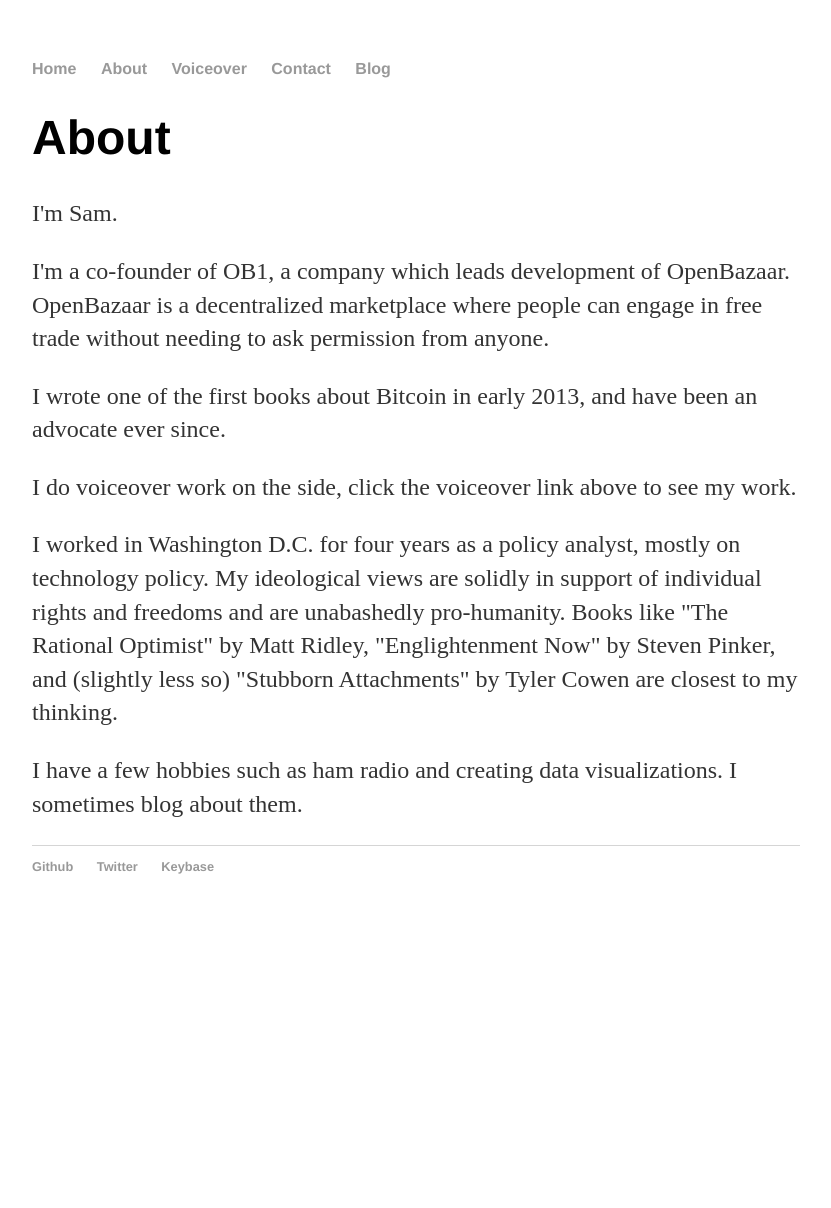
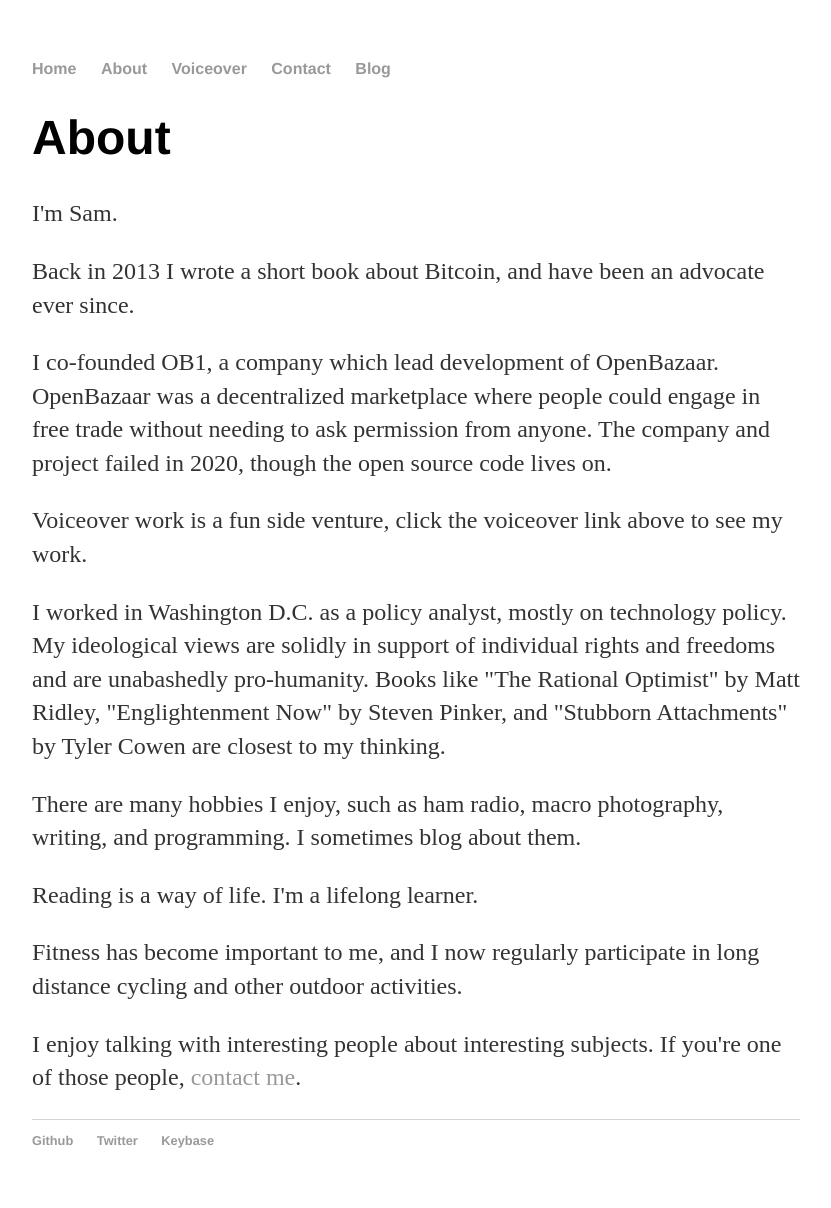
Before and after one commit to SamPatt/sampatt.com, a Jekyll site: the page about.html, which Jekyll copies as it is, in a window 1280 px wide. Shown: the whole page, without its empty margins (224-1055 px from the left). Built offline with Jekyll 4.4.1, drawn with Linux system fonts in a browser that asks for light colours; before the commit the page ends 934 px from its top, so only the background shows below that.

Commit message:
Update about and index page text and add photo

```diff
--- a/about.html
+++ b/about.html
@@ -19,11 +19,14 @@
     		<div class="blurb">
         		<h1>About</h1>
           <p>I'm Sam.</p>
-		  <p>I'm a co-founder of OB1, a company which leads development of OpenBazaar. OpenBazaar is a decentralized marketplace where people can engage in free trade without needing to ask permission from anyone.</p>
-		  <p>I wrote one of the first books about Bitcoin in early 2013, and have been an advocate ever since.</p>
-		  <p>I do voiceover work on the side, click the voiceover link above to see my work.</p>
-		  <p>I worked in Washington D.C. for four years as a policy analyst, mostly on technology policy. My ideological views are solidly in support of individual rights and freedoms and are unabashedly pro-humanity. Books like "The Rational Optimist" by Matt Ridley, "Englightenment Now" by Steven Pinker, and (slightly less so) "Stubborn Attachments" by Tyler Cowen are closest to my thinking.</p>
-		  <p>I have a few hobbies such as ham radio and creating data visualizations. I sometimes blog about them.</p>
+		  <p>Back in 2013 I wrote a short book about Bitcoin, and have been an advocate ever since.</p>
+		  <p>I co-founded OB1, a company which lead development of OpenBazaar. OpenBazaar was a decentralized marketplace where people could engage in free trade without needing to ask permission from anyone. The company and project failed in 2020, though the open source code lives on.</p>
+		  <p>Voiceover work is a fun side venture, click the voiceover link above to see my work.</p>
+		  <p>I worked in Washington D.C. as a policy analyst, mostly on technology policy. My ideological views are solidly in support of individual rights and freedoms and are unabashedly pro-humanity. Books like "The Rational Optimist" by Matt Ridley, "Englightenment Now" by Steven Pinker, and "Stubborn Attachments" by Tyler Cowen are closest to my thinking.</p>
+		  <p>There are many hobbies I enjoy, such as ham radio, macro photography, writing, and programming. I sometimes blog about them.</p>
+		  <p>Reading is a way of life. I'm a lifelong learner.</p>
+		  <p>Fitness has become important to me, and I now regularly participate in long distance cycling and other outdoor activities.</p>
+		  <p>I enjoy talking with interesting people about interesting subjects. If you're one of those people, <a href="/contact">contact me</a>.</p>
 			</div><!-- /.blurb -->
 		</div><!-- /.container -->
 
--- a/index.html
+++ b/index.html
@@ -18,9 +18,10 @@
 		<div class="container">
     		<div class="blurb">
 				<h1>SamPatt</h1>
-					<p><a href="https://openbazaar.org/">OpenBazaar</a>, Bitcoin, technology and environmental policy, economics, data visualizations, and voiceover work. Those are my current areas of focus. Learn more at the <a href="/about">About</a> page.</p>
+					<p>I'm passionate about technology and learning how the world works. I've written about Bitcoin and worked on decentralization projects. Learn more on my <a href="/about">About</a> page.</p>
 			<p>I infrequently post on my <a href="/blog">blog.</a></p>
 			<p><a href="/contact">Contact me</a>.</p>
+			 <img src="/images/samcedarpoint.jpg" alt="Me at Cedar Point; I love coasters" width="400" height="533">
 			</div><!-- /.blurb -->
 		</div><!-- /.container -->
 
```
Also changed, not shown: images/samcederpoint.jpg (added).
